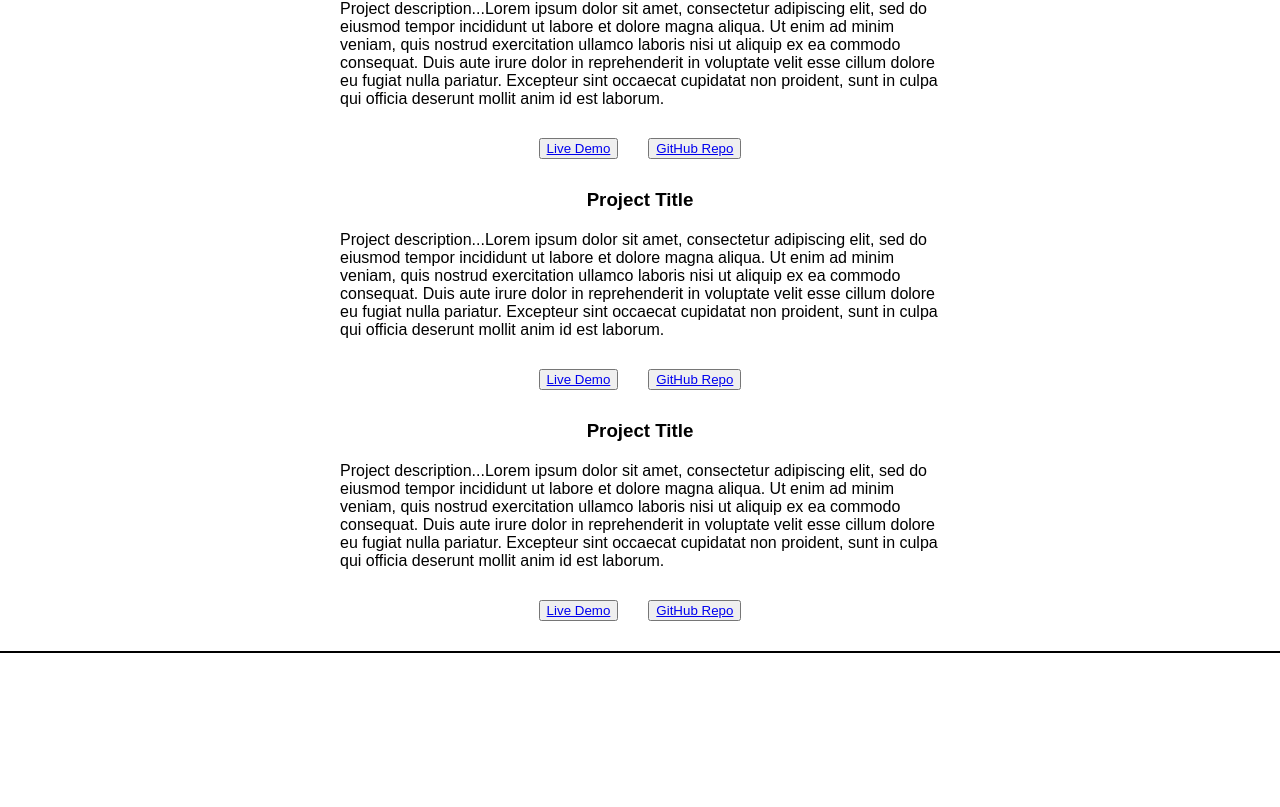
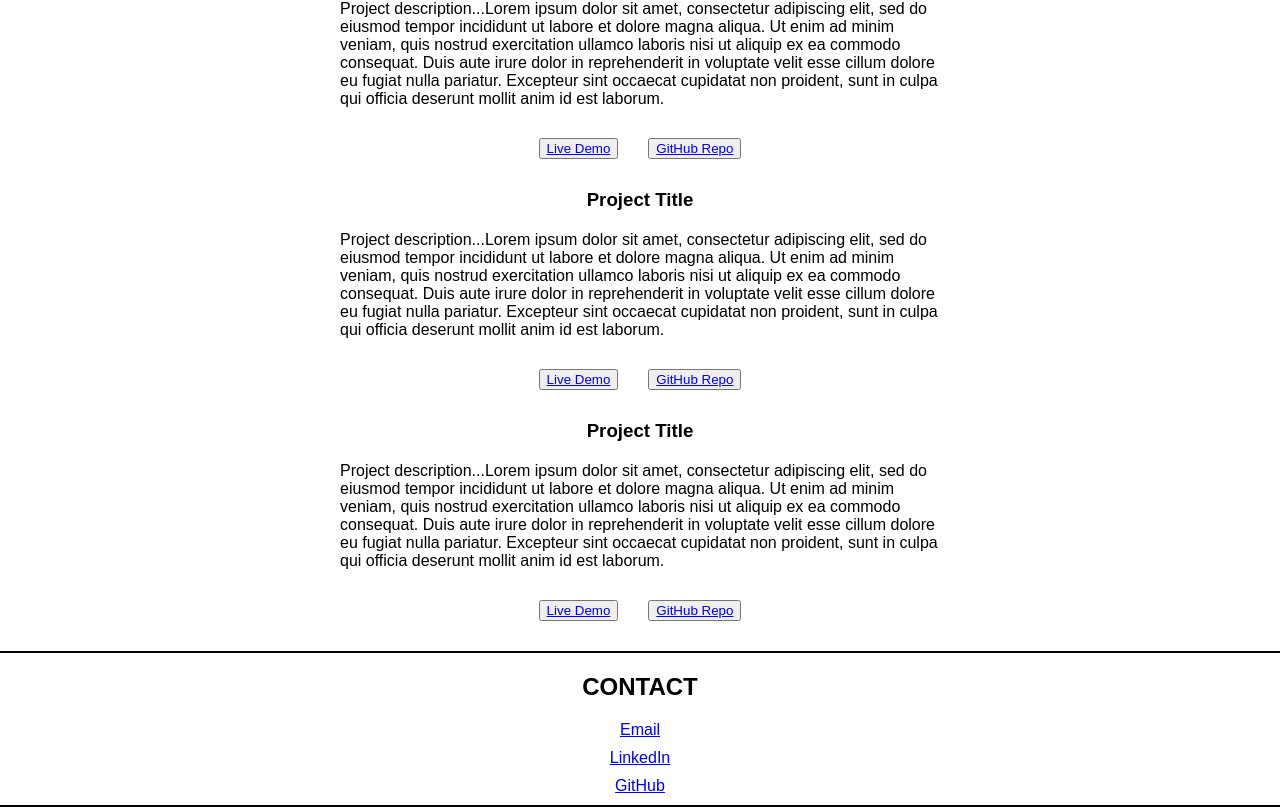
Before and after one commit to fastlain/portfolio, a React (Create React App) app: page / in a window 1280 px wide. Shown: the part 477-1284 px from the top of the page. Before the commit the page ends 1130 px from the top, so only its background shows below. Built offline with nearby package versions, Linux system fonts and the light colour scheme.

Commit message:
add Contact

```diff
--- a/src/App.js
+++ b/src/App.js
@@ -3,6 +3,7 @@ import Header from './Header';
 import Banner from './Banner';
 import About from './About';
 import ProjectsContainer from './ProjectsContainer';
+import Contact from './Contact';
 
 class App extends Component {
   render() {
@@ -12,6 +13,7 @@ class App extends Component {
         <Banner />
         <About />
         <ProjectsContainer />
+        <Contact />
       </div>
     );
   }
--- /dev/null
+++ b/src/Contact.js
@@ -0,0 +1,23 @@
+import React, {Component} from 'react';
+import './contact.css';
+
+class Contact extends Component {
+    render() {
+        return (
+            <section>
+                <h2>CONTACT</h2>
+                <div className="contact">
+                    <a href="mailto:michaeldallain@gmail.com" target="_blank" rel="noopener noreferrer">Email</a>
+                </div>
+                <div className="contact">
+                    <a href="https://www.linkedin.com/in/allainm/" target="_blank" rel="noopener noreferrer">LinkedIn</a>
+                </div>
+                <div className="contact">
+                    <a href="https://github.com/fastlain" target="_blank" rel="noopener noreferrer">GitHub</a>
+                </div>
+            </section>
+        );
+    }
+}
+
+export default Contact;
--- /dev/null
+++ b/src/contact.css
@@ -0,0 +1,5 @@
+.contact {
+    text-align: center;
+    margin: 10px;
+
+}
```
